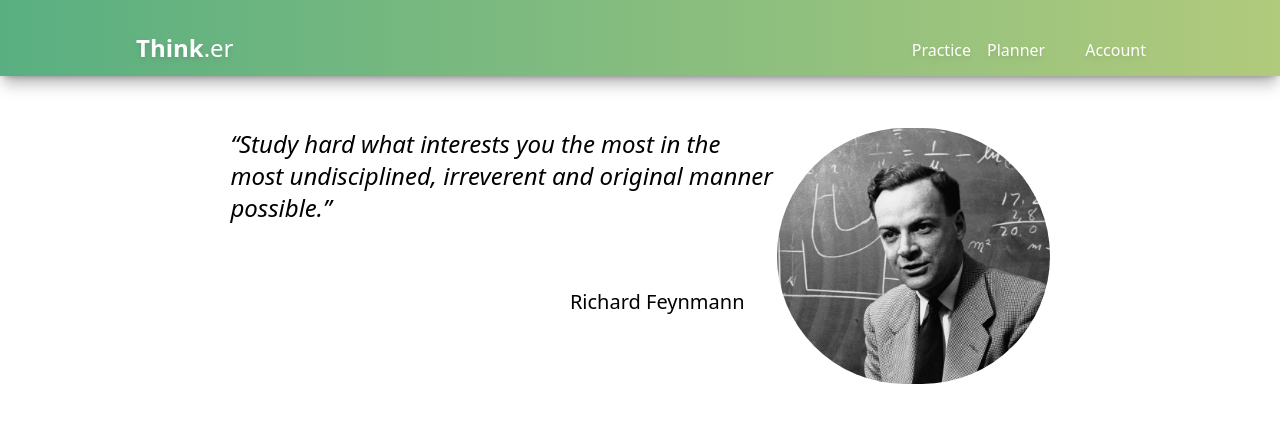
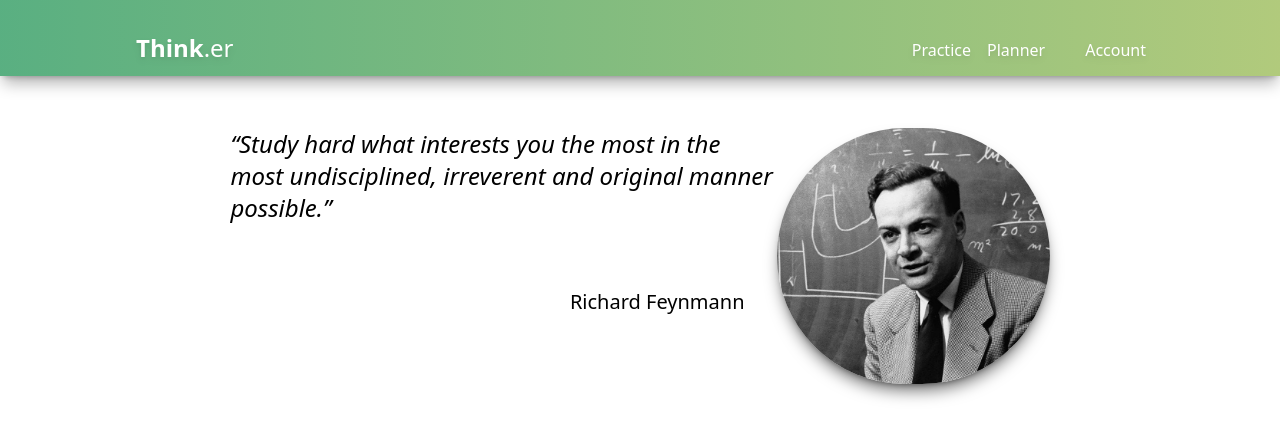
Before and after one commit to ratasorin/unihack, a React (Vite) app in the folder client/: page / in a window 1280 px wide. Shown: the top 440 px of the page. Built offline with nearby package versions, Linux system fonts and the light colour scheme; some icons are missing.

Commit message:
Added shadow to Feynmann image

```diff
--- a/client/src/pages/HomePage.jsx
+++ b/client/src/pages/HomePage.jsx
@@ -21,7 +21,7 @@ const HomePage = () => {
         </div>
 
         {/* Feynmann image */}
-        <div className="w-1/3 bg-feynmann bg-cover bg-no-repeat rounded-full bg-center"></div>
+        <div className="w-1/3 bg-feynmann shadow-lg shadow-black-alpha-50 bg-cover bg-no-repeat rounded-full bg-center"></div>
       </div>
     </main>
   );
```
